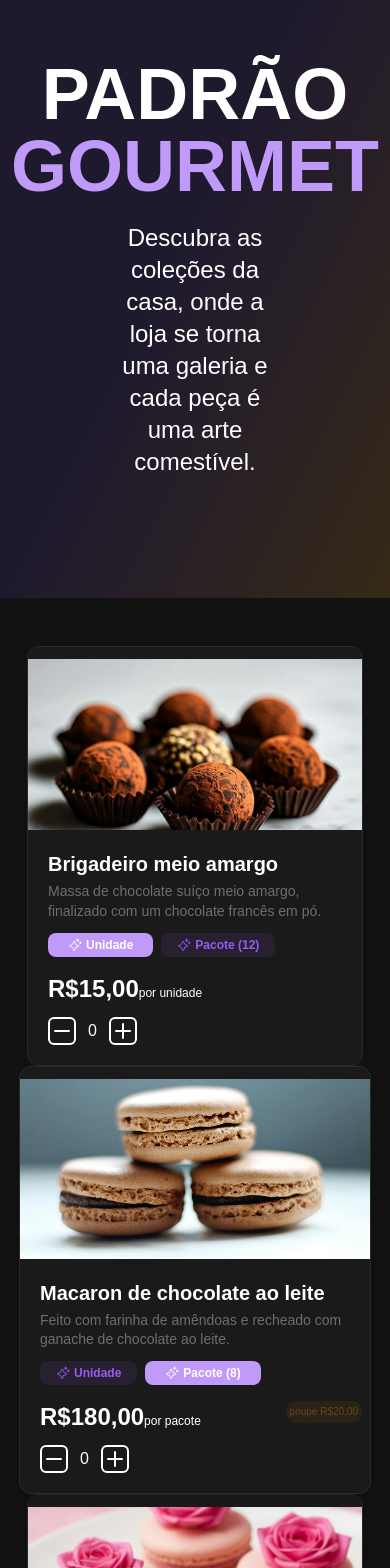
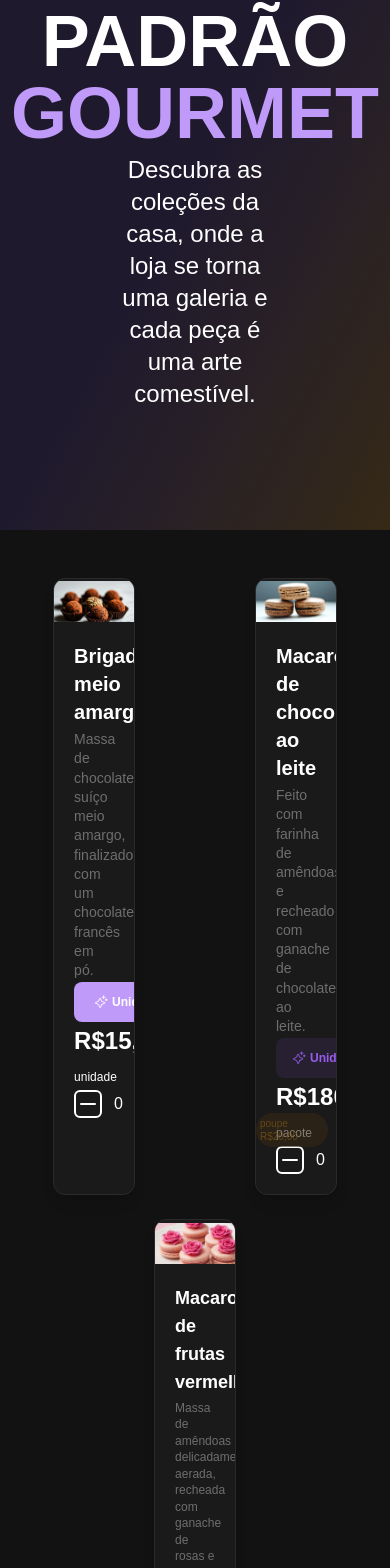
Before and after one commit to GiuCaroline/Caperlet, a React (Vite) app in the folder caperlet/: page /loja in a window 390 px wide. Shown: the part 288-1856 px from the top of the page. Built offline with nearby package versions, Linux system fonts and the light colour scheme.

Commit message:
Fix: Termina de deixar responsivo para computadores.

```diff
--- a/caperlet/src/pages/Customizado2.jsx
+++ b/caperlet/src/pages/Customizado2.jsx
@@ -78,7 +78,7 @@ function Customizado2() {
                     bg-(--c12) border-1 border-(--c12) rounded-md' onClick={()=>{window.location="/customizadoColoracao"}}>Avançar</button>
                   </div>
               </div>
-               <div className='w-[50%] ml-[5%]'>
+              <div className='w-[50%] ml-[5%]'>
                 <div class="p-8 rounded-xl border border-(--c12) bg-transparent w-full flex flex-col">
                   <h1 class="text-4xl font-bold mb-[5%] text-white text-left cursor-default">Sua criação açucarada</h1>
 
--- a/caperlet/src/pages/Login.jsx
+++ b/caperlet/src/pages/Login.jsx
@@ -6,11 +6,11 @@ import { Mail, KeyRound, Instagram, Twitter, Undo2 } from 'lucide-react'
 function Login() {
     return(
         <div className="min-h-screen flex flex-col items-center justify-center bg-(--c1) montserrat-f">
-            <span className='w-[500px] p-2'>
+            <span className='w-[30%] p-2'>
                 <Undo2 onClick={()=>{window.history.back()}} className='text-(--c4) cursor-pointer transition duration-300 transform-cpu hover:scale-150'/>
             </span>
-            <div className="bg-transparent border-solid border-(--c4) border-2 p-10 rounded-2xl shadow-lg w-[500px]">
-                <h1 className="text-3xl font-bold mb-6 text-center text-(--c4)  cursor-default">Faça seu login</h1>
+            <div className="bg-transparent border-solid border-(--c4) border-2 p-10 rounded-2xl shadow-lg w-[30%]">
+                <h1 className="text-3xl font-bold mb-[5%] text-center text-(--c4)  cursor-default">Faça seu login</h1>
                 <form className="flex flex-col gap-4">
                     <div className="flex items-center gap-3 border-b-(--c4) border-b-2 p-3
                  transition-colors duration-300 focus-within:border-b-white">
@@ -30,7 +30,7 @@ function Login() {
                             className="bg-transparent outline-none w-full text-(--c4) placeholder:text-(--c4) placeholder:opacity-70"
                         />
                     </div>
-                    <div className="flex flex-row items-center justify-center gap-x-[4rem] mt-[2rem] mb-[2rem]">
+                    <div className="flex flex-row items-center justify-center gap-x-[4rem] mt-[10%] mb-[10%]">
                         <GoogleLogo size={25} className="text-(--c4) cursor-pointer" />
                         <Instagram className="text-(--c4) cursor-pointer"/>
                         <Twitter className="text-(--c4) cursor-pointer"/>
--- a/caperlet/src/pages/LojaPadrao.jsx
+++ b/caperlet/src/pages/LojaPadrao.jsx
@@ -7,7 +7,7 @@ function LojaPadrao() {
     return(
       <div className="min-h-screen flex flex-col montserrat-f">
         <main className="flex-1 flex flex-col">
-            <section className="flex flex-col items-center bg-linear-to-br from-(--c1) from-50% to-(--c2) p-30 w-[100%]">
+            <section className="flex flex-col items-center bg-linear-to-br from-(--c1) from-50% to-(--c2) p-30 w-full">
                 <div className="flex flex-row gap-x-[2rem]">
                     <span className="flex items-center justify-center text-base px-6 py-1.5 bg-(--c4)
                     text-(--c1) rounded-3xl cursor-pointer gap-x-[0.5rem] font-medium">
@@ -20,20 +20,20 @@ function LojaPadrao() {
                     Customizados
                     </span>
                 </div>
-                <h2 className="text-7xl text-white cursor-default font-extrabold mt-15">PADRÃO</h2>
+                <h2 className="text-7xl text-white cursor-default font-extrabold mt-[5%]">PADRÃO</h2>
                 <h2 className="text-7xl text-(--c4) cursor-default font-extrabold">GOURMET</h2>
-                <p className="text-white cursor-default max-w-2xl text-2xl mt-5 font-light text-center">
+                <p className="text-white cursor-default max-w-2xl text-2xl mt-[3%] font-light text-center">
                 Descubra as coleções da casa, onde a loja se torna uma galeria e cada peça é uma arte comestível.
                 </p>
             </section>
-            <section className="bg-(--c3) py-12 flex flex-col items-center w-[100%]">
-              <div className="flex flex-row gap-x-30 flex-wrap justify-center">
-                <div className="bg-(--c9) rounded-xl shadow-lg overflow-hidden w-[21rem] border-(--c10) border-1
+            <section className="bg-(--c3) py-12 flex flex-col items-center w-full">
+              <div className="flex flex-row gap-x-30 gap-y-6 flex-wrap justify-center w-full">
+                <div className="bg-(--c9) rounded-xl shadow-lg overflow-hidden w-[21%] border-(--c10) border-1
                 transition hover:scale-[1.02] hover:shadow-[#C09AF8]/20 hover:border-(--c8) duration-300">
                   <img
                     src="/images/BrigadeiroProd.png"
                     alt="Brigadeiro meio amargo"
-                    className="mt-3"
+                    className="mt-[3%]"
                   />
 
                   <div className="p-5">
@@ -41,12 +41,12 @@ function LojaPadrao() {
                       Brigadeiro meio amargo
                     </h2>
 
-                    <p className="text-sm text-(--c11) mb-3 leading-snug font-light cursor-default">
+                    <p className="text-sm text-(--c11) mb-[5%] leading-snug font-light cursor-default">
                       Massa de chocolate suíço meio amargo, finalizado com um chocolate
                       francês em pó.
                     </p>
 
-                    <div className="flex gap-2 mb-4">
+                    <div className="flex gap-2 mb-[6%]">
                       <span className="cursor-pointer flex items-center gap-1 px-5 bg-(--c4) py-1 text-white rounded-lg text-xs font-semibold">
                         <Sparkle size={14} />
                         Unidade
@@ -63,7 +63,7 @@ function LojaPadrao() {
                       <span className="text-xs text-white font-normal cursor-default">por unidade</span>
                     </div>
 
-                    <div className="flex items-center gap-3 mt-3">
+                    <div className="flex items-center gap-3 mt-[4%]">
                       <button className="flex items-center justify-center w-7 h-7
                       rounded-md bg-transparent border-white border-2 text-white  text-lg font-bold cursor-pointer
                       transition hover:scale-[1.02] hover:shadow-[0_6px_20px_rgba(255,255,255,0.09)] duration-300">
@@ -78,12 +78,12 @@ function LojaPadrao() {
                     </div>
                   </div>
                 </div>
-                <div className="relative bg-(--c9) rounded-xl shadow-lg overflow-hidden w-[22rem] border-(--c10) border-1
+                <div className="relative bg-(--c9) rounded-xl shadow-lg overflow-hidden w-[21%] border-(--c10) border-1
                 transition hover:scale-[1.02] hover:shadow-[#C09AF8]/20 hover:border-(--c8) duration-300">
                   <img
                     src="/images/MacaronProd.png"
                     alt="Macaron de Chocolate ao leite"
-                    className="mt-3"
+                    className="mt-[3%]"
                   />
 
                   <div className="p-5">
@@ -91,11 +91,11 @@ function LojaPadrao() {
                       Macaron de chocolate ao leite
                     </h2>
 
-                    <p className="text-sm text-(--c11) mb-3 leading-snug font-light cursor-default">
+                    <p className="text-sm text-(--c11) mb-[5%] leading-snug font-light cursor-default">
                       Feito com farinha de amêndoas e recheado com ganache de chocolate ao leite.
                     </p>
 
-                    <div className="flex gap-2 mb-4">
+                    <div className="flex gap-2 mb-[6%]">
                       <span className="cursor-pointer flex items-center gap-1 px-4 py-1 bg-[rgba(152,92,240,0.1)] text-(--c8)
                        rounded-lg text-xs font-semibold">
                         <Sparkle size={14} />
@@ -114,7 +114,7 @@ function LojaPadrao() {
                       p-1 rounded-full justify-end right-2 absolute">poupe R$20,00</span>
                     </div>
 
-                    <div className="flex items-center gap-3 mt-3">
+                    <div className="flex items-center gap-3 mt-[4%]">
                       <button className="flex items-center justify-center w-7 h-7
                       rounded-md bg-transparent border-white border-2 text-white  text-lg font-bold cursor-pointer
                       transition hover:scale-[1.02] hover:shadow-[0_6px_20px_rgba(255,255,255,0.09)] duration-300">
@@ -129,12 +129,12 @@ function LojaPadrao() {
                     </div>
                   </div>
                 </div>
-                <div className="bg-(--c9) rounded-xl shadow-lg overflow-hidden w-[21rem] border-(--c10) border-1
+                <div className="bg-(--c9) rounded-xl shadow-lg overflow-hidden w-[21%] border-(--c10) border-1
                 transition hover:scale-[1.02] hover:shadow-[#C09AF8]/20 hover:border-(--c8) duration-300">
                   <img
                     src="/images/MacaronFrutProd.png"
                     alt="Macaron de Frutas Vermelhas"
-                    className="mt-3"
+                    className="mt-[3%]"
                   />
 
                   <div className="p-5">
@@ -142,12 +142,12 @@ function LojaPadrao() {
                       Macaron de frutas vermelhas
                     </h2>
 
-                    <p className="text-xs text-(--c11) mb-3 leading-snug font-light cursor-default">
+                    <p className="text-xs text-(--c11) mb-[5%] leading-snug font-light cursor-default">
                       Massa de amêndoas delicadamente aerada, recheada com ganache de rosas e finalizada
                        com uma rosa artesanal em açúcar.
                     </p>
 
-                    <div className="flex gap-2 mb-4">
+                    <div className="flex gap-2 mb-[6%]">
                       <span className="cursor-pointer flex items-center gap-1 px-5 bg-(--c4) py-1 text-white rounded-lg text-xs font-semibold">
                         <Sparkle size={14} />
                         Unidade
@@ -164,7 +164,7 @@ function LojaPadrao() {
                       <span className="text-xs text-white font-normal cursor-default">por unidade</span>
                     </div>
 
-                    <div className="flex items-center gap-3 mt-3">
+                    <div className="flex items-center gap-3 mt-[4%]">
                       <button className="flex items-center justify-center w-7 h-7
                       rounded-md bg-transparent border-white border-2 text-white  text-lg font-bold cursor-pointer
                       transition hover:scale-[1.02] hover:shadow-[0_6px_20px_rgba(255,255,255,0.09)] duration-300">
```
Also changed, not shown: caperlet/src/pages/Customizado4.jsx (+20 -31 lines).
